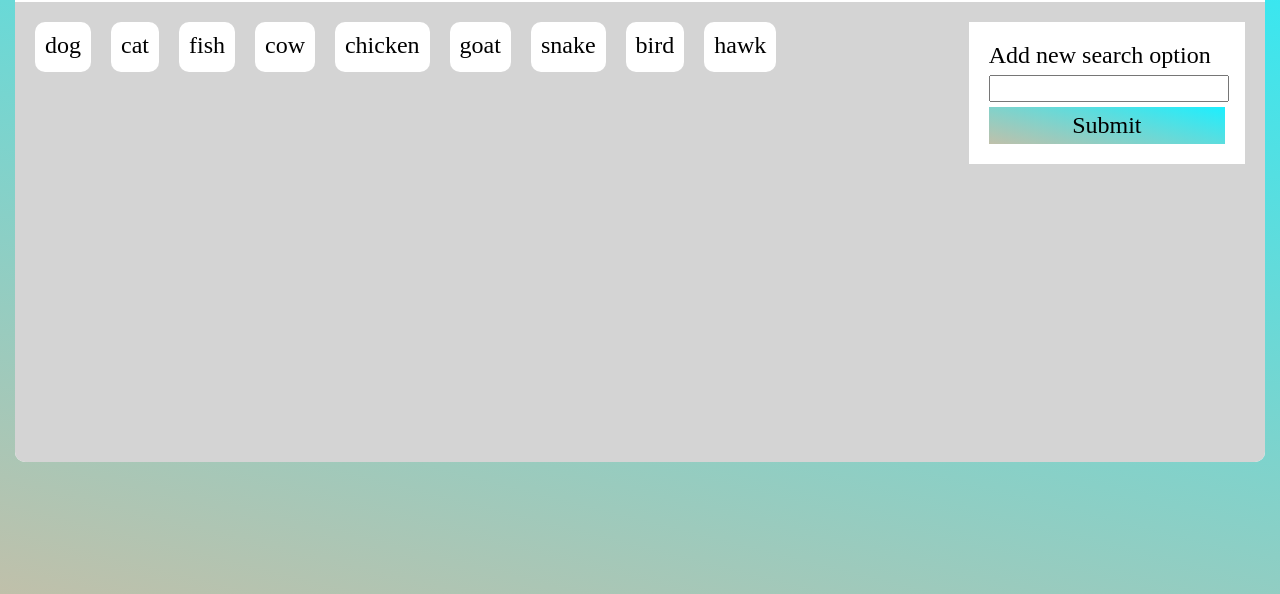
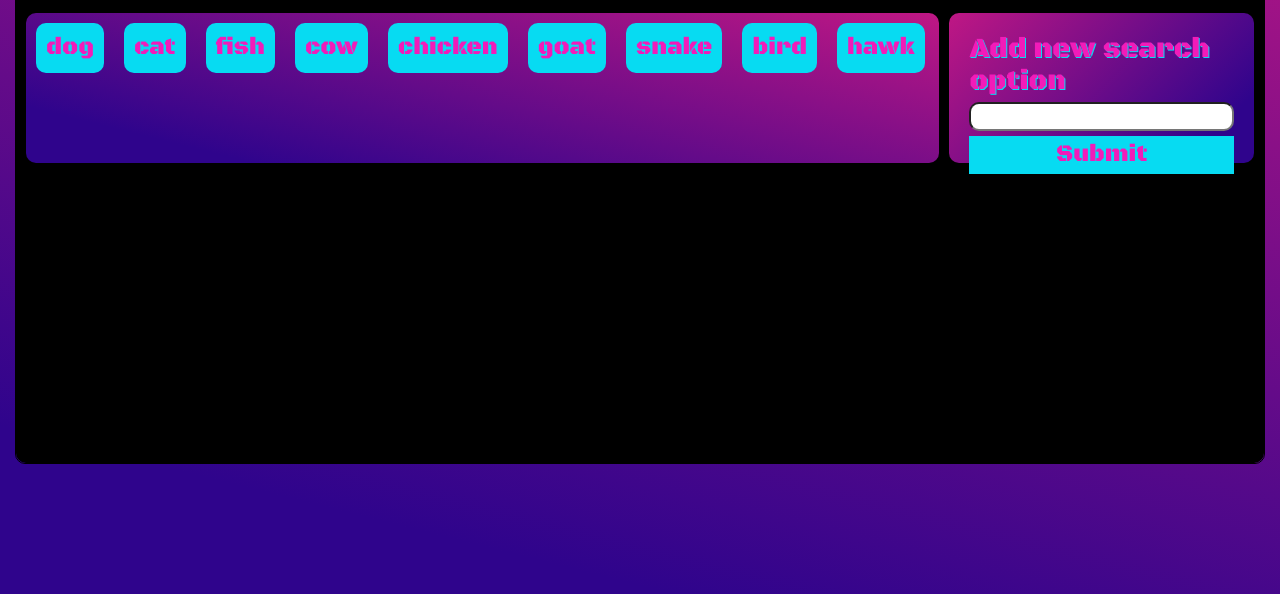
Before and after one commit to DallinRodgers/GifTastic, a plain HTML site: page index.html in a window 1280 px wide. Shown: the part 206-800 px from the top of the page. Drawn offline with Linux system fonts and the light colour scheme.

Commit message:
Changed CSS
Changed the theme to more of a 80's look. Was inspired by displates 80's themes.
added css grid to #giphs

```diff
--- a/assets/scss/main.scss
+++ b/assets/scss/main.scss
@@ -1,13 +1,14 @@
-body {
-  background: rgb(0, 155, 255);
-  background: linear-gradient(
-    14deg,
-    rgba(0, 155, 255, 1) 0%,
-    rgba(192, 192, 170, 1) 0%,
-    rgba(28, 239, 255, 1) 100%
-  );
+* {
+  padding: 0;
+  margin: 0;
+  box-sizing: border-box;
+}
+.page {
+  background: #2f048c;
+  background: linear-gradient(14deg, #2f048c 15%, #bf1784 100%);
   min-height: calc(100vh);
-  font-family: "PT Serif", serif;
+  font-family: "Black Ops One", cursive;
+  color: #f21bb9;
 }
 .container {
   max-width: 170rem;
@@ -16,13 +17,16 @@ body {
   border-radius: 1rem;
   & header {
     text-align: center;
-    margin-bottom: 2rem;
+    padding-bottom: 2rem;
+    background: black;
+    border-top-left-radius: 1rem;
+    border-top-right-radius: 1rem;
     & h1 {
       margin: 0;
       padding: 1.5rem;
       font-size: 7rem;
       letter-spacing: 0.6rem;
-      font-family: "Abril Fatface", cursive;
+      text-shadow: 1px 1px #07dbf2;
     }
     & span {
       font-size: 2.4rem;
@@ -30,27 +34,37 @@ body {
   }
 }
 .content {
-  background: #fff;
   min-height: 60rem;
   margin: 3.5rem auto;
   border-radius: 1rem;
+  // box-shadow: 1rem 1rem 1rem #f2ce1b;
+  border: 1px solid black;
 }
 main {
-  background: rgb(212, 212, 212);
+  background: black;
   min-height: 46rem;
   border-radius: 0 0 1rem 1rem;
   & #button_options {
     display: flex;
     padding: 1rem;
     & .buttons {
-      flex-basis: 80%;
+      flex-basis: 75%;
       display: flex;
       flex-wrap: wrap;
+      background: #2f048c;
+      background: linear-gradient(14deg, #2f048c 15%, #bf1784 100%);
+      border-radius: 1rem;
+      height: 15rem;
+      max-height: 15rem;
+      overflow: auto;
       & .button {
         font-size: 2.4rem;
-        background: #fff;
-        max-height: 4rem;
-        padding: 1rem 1rem 0 1rem;
+        background: #07dbf2;
+        max-height: 5rem;
+        min-height: 5rem;
+        display: flex;
+        align-items: center;
+        padding: 1rem;
         margin: 1rem;
         border-radius: 1rem;
         &:hover {
@@ -59,30 +73,33 @@ main {
       }
     }
     & .new_button {
+      flex-basis: 25%;
       display: flex;
       flex-direction: column;
-      background: #fff;
+      background: #2f048c;
+      background: linear-gradient(315deg, #2f048c 15%, #bf1784 100%);
+      height: 15rem;
       padding: 2rem;
-      margin: 1rem;
+      margin-left: 1rem;
+      border-radius: 1rem;
       & label {
-        font-size: 2.4rem;
+        font-size: 2.8rem;
+        text-shadow: 1px 1px #07dbf2;
       }
       & input[type="text"] {
         width: 100%;
         outline: none;
         font-size: 2rem;
         margin: 0.5rem 0;
+        padding: 0.1rem 0.5rem;
+        border-radius: 1rem;
+        color: #f21bb9;
       }
       & #search {
         font-size: 2.4rem;
         border: none;
-        background: rgb(0, 155, 255);
-        background: linear-gradient(
-          14deg,
-          rgba(0, 155, 255, 1) 0%,
-          rgba(192, 192, 170, 1) 0%,
-          rgba(28, 239, 255, 1) 100%
-        );
+        color: #f21bb9;
+        background: #07dbf2;
         padding: 0.5rem 0;
         &:hover {
           cursor: pointer;
@@ -98,12 +115,20 @@ main {
     }
   }
   & #giphs {
-    display: flex;
-    flex-wrap: wrap;
-    & .giph {
-      max-width: 40rem;
-      max-height: 40rem;
-      margin: 1.5rem;
+    display: grid;
+    padding: 2rem;
+    grid-template-columns: repeat(4, 1fr);
+    grid-template-rows: auto;
+    gap: 1rem;
+    & .giphDiv {
+      display: flex;
+      flex-direction: column;
+      align-items: center;
+      & .giph {
+        width: 100%;
+        height: auto;
+        max-height: 50rem;
+      }
     }
     & .rating {
       font-size: 2.4rem;
```
Also changed, not shown: assets/scss/main.css, 1 other file.
